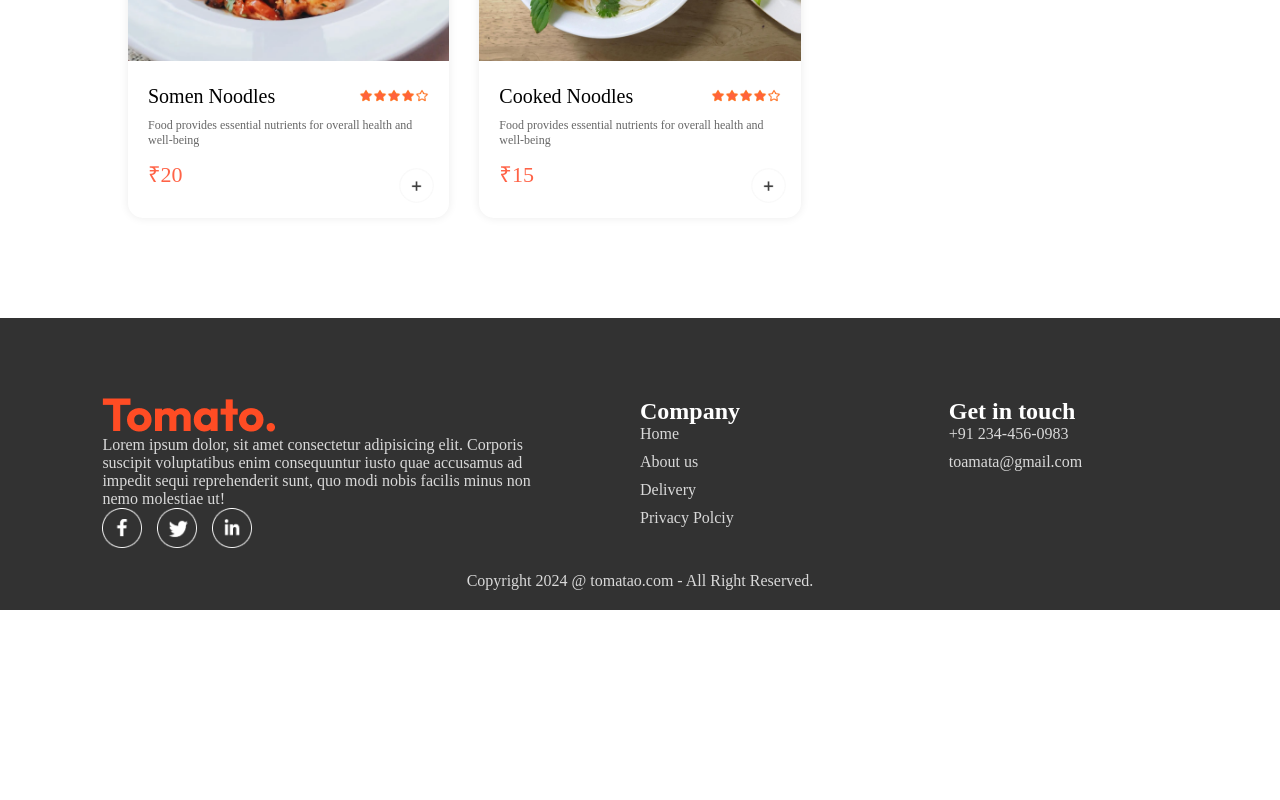
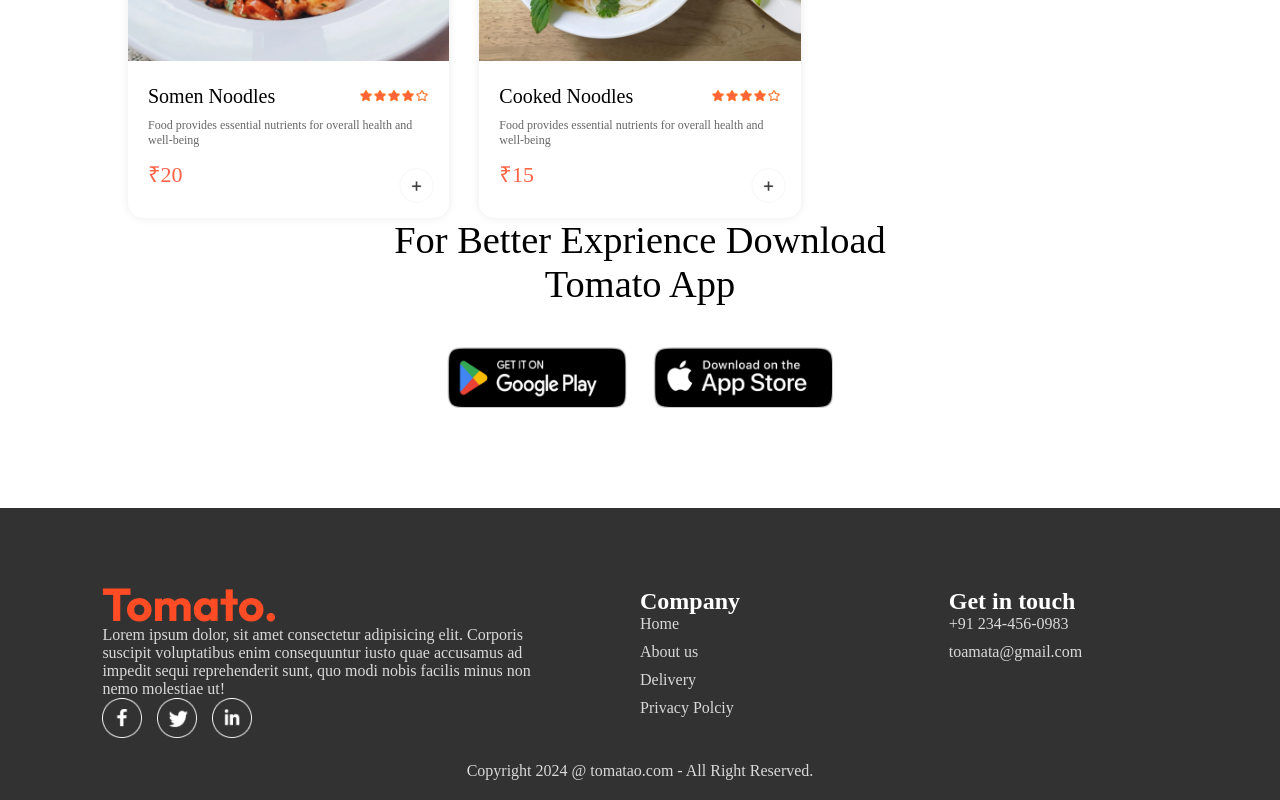
Before and after one commit to amit-simplify3x/Food_del, a React app in the folder food-del/: page / in a window 1280 px wide. Shown: the part 5700-6500 px from the top of the page. Before the commit the page ends 6310 px from the top, so only its background shows below. Built offline with nearby package versions, Linux system fonts and the light colour scheme; the HTML template or start-up script is replaced by a standard one.

Commit message:
home page is complete and appdownload section is add here !

```diff
--- /dev/null
+++ b/food-del/src/components/AppDownload/AppDownload.css
@@ -0,0 +1,26 @@
+.app-download{
+    margin: auto auto;
+    font-size: max(3vw,20px);
+    text-align: center;
+    font-weight: 500;
+
+}
+.app-download-platform{
+display: flex;
+justify-content: center;
+gap:max(2vw,10px);
+margin-top: 40px;
+
+
+}
+.app-download-platform img{
+    width: max(30vw,120px);
+    max-width: 180px;
+    transition: 0.5s;
+    cursor: pointer;
+
+}
+
+.app-download-platform img:hover{
+transform: scale(1.15);
+}
--- /dev/null
+++ b/food-del/src/components/AppDownload/AppDownload.jsx
@@ -0,0 +1,17 @@
+import React from 'react';
+import './AppDownload.css';
+import { assets } from '../../assets/assets';
+const AppDownload = () => {
+  return (
+    <div className='app-download' id='app-download'>
+
+<p>For Better Exprience Download <br/>Tomato App</p>
+<div className="app-download-platform">
+ <img src={assets.play_store} alt="" />
+ <img src={assets.app_store} alt="" />
+</div>
+    </div>
+  )
+}
+
+export default AppDownload
--- a/food-del/src/pages/Home/Home.jsx
+++ b/food-del/src/pages/Home/Home.jsx
@@ -3,6 +3,7 @@
 import Header from '../../components/Header/Header'
 import ExploreMenu from '../../components/ExploreMenu/ExploreMenu'
 import FoodDisplay from '../../components/FoodDisplay/FoodDisplay'
+import AppDownload from '../../components/AppDownload/AppDownload'
 
 const Home = () => {
 
@@ -14,6 +15,7 @@
          <Header/>
          <ExploreMenu category={category} setCategory={setCategory}/>
          <FoodDisplay category={category} />
+         <AppDownload/>
     </div>
   )
 }
```
